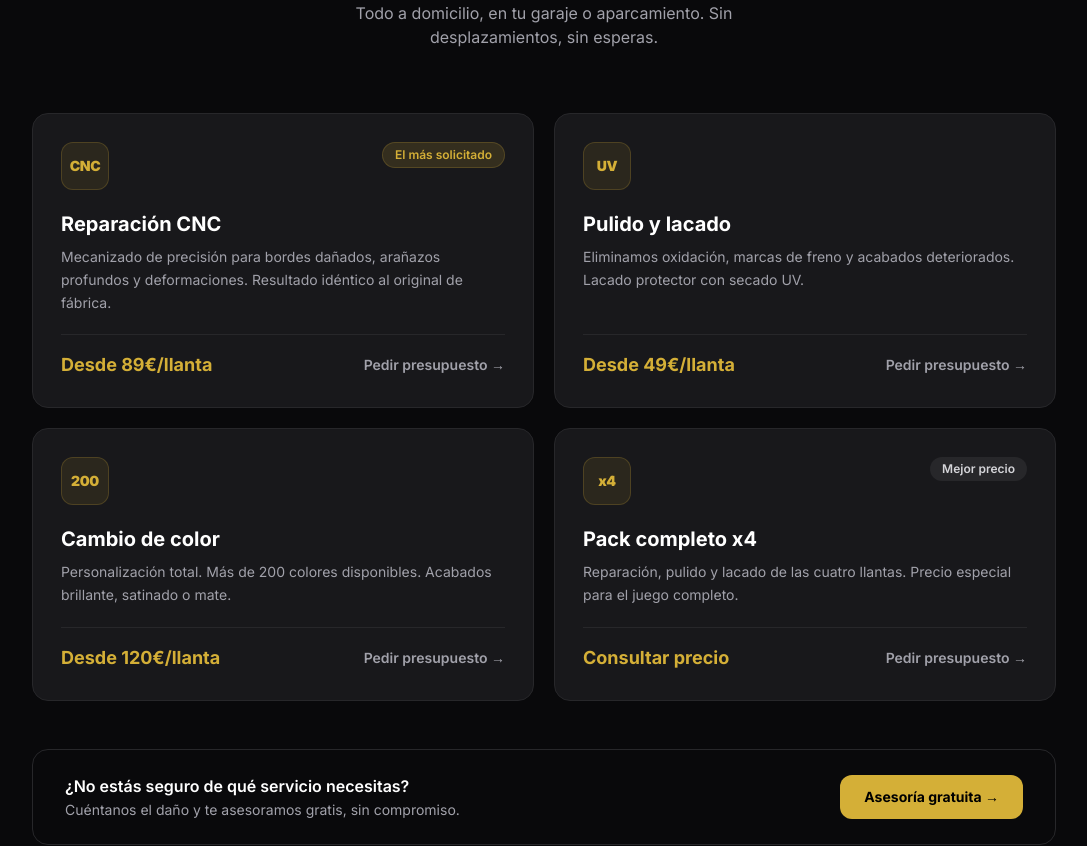
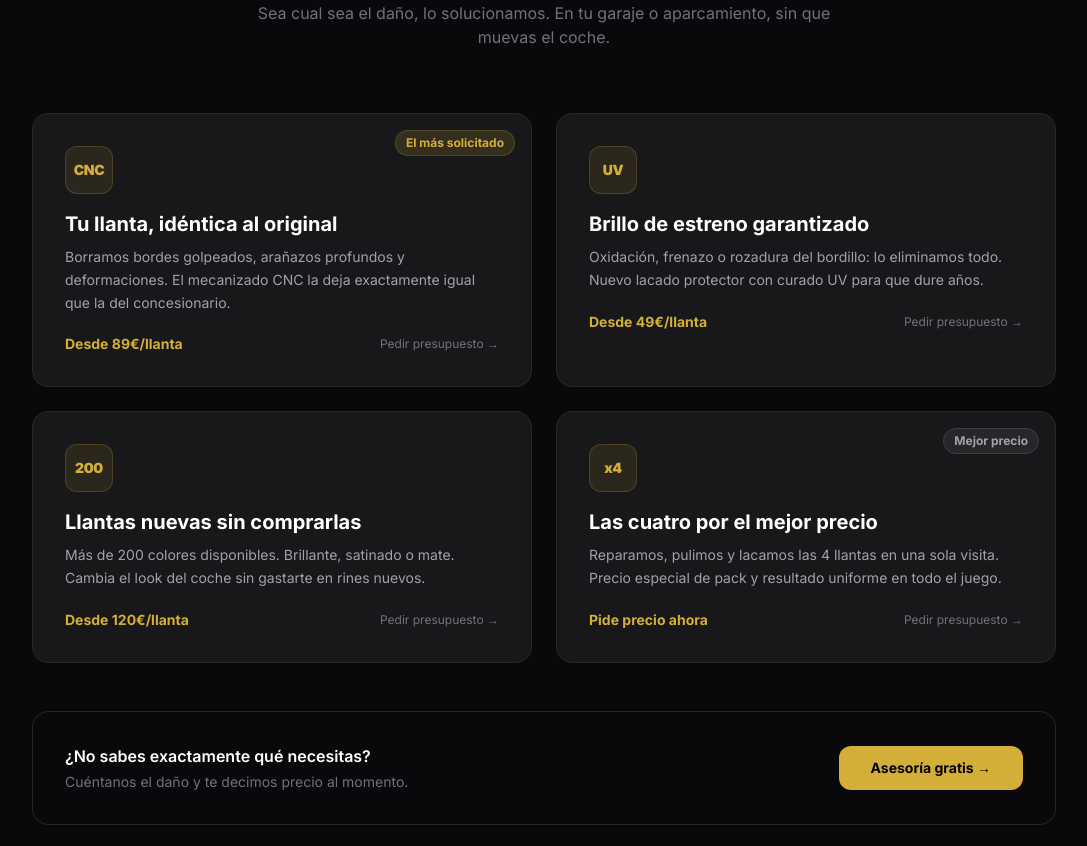
Before and after one commit to Zamule-2022/zamulediamond-web, a Next.js app: page / in a window 1280 px wide. Shown: the part 1080-1926 px from the top of the page, without its empty margins (96-1183 px from the left). Built offline with nearby package versions, Linux system fonts and the light colour scheme.

Commit message:
Update Servicios.jsx

```diff
--- a/src/components/Servicios.jsx
+++ b/src/components/Servicios.jsx
@@ -1,35 +1,31 @@
 const servicios = [
   {
     icono: 'CNC',
-    titulo: 'Reparación CNC',
-    desc: 'Mecanizado de precisión para bordes dañados, arañazos profundos y deformaciones. Resultado idéntico al original de fábrica.',
-    precio: 'Desde 89€/llanta',
-    badge: 'El más solicitado',
-    badgeStyle: 'gold',
+    titulo: 'Tu llanta, id\u00e9ntica al original',
+    desc: 'Borramos bordes golpeados, ara\u00f1azos profundos y deformaciones. El mecanizado CNC la deja exactamente igual que la del concesionario.',
+    precio: 'Desde 89\u20ac/llanta',
+    detalle: 'El m\u00e1s solicitado',
   },
   {
     icono: 'UV',
-    titulo: 'Pulido y lacado',
-    desc: 'Eliminamos oxidación, marcas de freno y acabados deteriorados. Lacado protector con secado UV.',
-    precio: 'Desde 49€/llanta',
-    badge: null,
-    badgeStyle: null,
+    titulo: 'Brillo de estreno garantizado',
+    desc: 'Oxidaci\u00f3n, frenazo o rozadura del bordillo: lo eliminamos todo. Nuevo lacado protector con curado UV para que dure a\u00f1os.',
+    precio: 'Desde 49\u20ac/llanta',
+    detalle: null,
   },
   {
     icono: '200',
-    titulo: 'Cambio de color',
-    desc: 'Personalización total. Más de 200 colores disponibles. Acabados brillante, satinado o mate.',
-    precio: 'Desde 120€/llanta',
-    badge: null,
-    badgeStyle: null,
+    titulo: 'Llantas nuevas sin comprarlas',
+    desc: 'M\u00e1s de 200 colores disponibles. Brillante, satinado o mate. Cambia el look del coche sin gastarte en rines nuevos.',
+    precio: 'Desde 120\u20ac/llanta',
+    detalle: null,
   },
   {
     icono: 'x4',
-    titulo: 'Pack completo x4',
-    desc: 'Reparación, pulido y lacado de las cuatro llantas. Precio especial para el juego completo.',
-    precio: 'Consultar precio',
-    badge: 'Mejor precio',
-    badgeStyle: 'zinc',
+    titulo: 'Las cuatro por el mejor precio',
+    desc: 'Reparamos, pulimos y lacamos las 4 llantas en una sola visita. Precio especial de pack y resultado uniforme en todo el juego.',
+    precio: 'Pide precio ahora',
+    detalle: 'Mejor precio',
   },
 ]
 
@@ -37,73 +33,65 @@ export default function Servicios() {
   return (
     <section id="servicios" className="bg-zinc-950 py-24 px-6">
       <div className="max-w-5xl mx-auto">
-
-        {/* Header */}
         <div className="text-center mb-16">
-          <span className="text-gold-400 text-sm font-semibold tracking-widest uppercase">Nuestros servicios</span>
-          <h2 className="text-4xl font-black text-white mt-3">Qué hacemos por tus llantas</h2>
-          <p className="text-zinc-400 mt-3 max-w-lg mx-auto">
-            Todo a domicilio, en tu garaje o aparcamiento. Sin desplazamientos, sin esperas.
+          <span className="text-gold-400 text-sm font-semibold tracking-widest uppercase">
+            Nuestros servicios
+          </span>
+          <h2 className="text-4xl font-black text-white mt-3">
+            &iquest;Qu&eacute; le pasa a tu llanta?
+          </h2>
+          <p className="text-zinc-500 mt-3 max-w-xl mx-auto">
+            Sea cual sea el da&ntilde;o, lo solucionamos. En tu garaje o aparcamiento, sin que muevas el coche.
           </p>
         </div>
 
-        {/* Cards grid */}
-        <div className="grid grid-cols-1 md:grid-cols-2 gap-5 mb-12">
-          {servicios.map((s, i) => (
+        <div className="grid grid-cols-1 md:grid-cols-2 gap-6">
+          {servicios.map((s) => (
             <div
-              key={i}
-              className="group bg-zinc-900 border border-zinc-800 rounded-2xl p-7 hover:border-gold-400/40 transition-all duration-300 hover:bg-zinc-900/80 flex flex-col gap-5"
+              key={s.titulo}
+              className="relative bg-zinc-900 border border-zinc-800 rounded-2xl p-8 hover:border-gold-400/40 transition-all group"
             >
-              {/* Top row: icon + badge */}
-              <div className="flex items-start justify-between">
-                <div className="w-12 h-12 rounded-xl bg-gold-400/10 border border-gold-400/20 flex items-center justify-center">
-                  <span className="text-gold-400 font-black text-sm tracking-tight">{s.icono}</span>
-                </div>
-                {s.badge && (
-                  <span className={
-                    s.badgeStyle === 'gold'
-                      ? 'bg-gold-400/15 text-gold-400 border border-gold-400/20 text-xs font-semibold px-3 py-1 rounded-full'
-                      : 'bg-zinc-800 text-zinc-300 text-xs font-semibold px-3 py-1 rounded-full'
-                  }>
-                    {s.badge}
-                  </span>
-                )}
+              {s.detalle && (
+                <span className={`absolute top-4 right-4 text-xs font-bold px-2.5 py-1 rounded-full border ${
+                  s.detalle === 'El m\u00e1s solicitado'
+                    ? 'bg-gold-400/15 text-gold-400 border-gold-400/20'
+                    : 'bg-zinc-800 text-zinc-400 border-zinc-700'
+                }`}>
+                  {s.detalle}
+                </span>
+              )}
+              <div className="w-12 h-12 rounded-xl bg-gold-400/10 border border-gold-400/20 flex items-center justify-center mb-4">
+                <span className="text-gold-400 font-black text-sm tracking-tight">{s.icono}</span>
               </div>
-
-              {/* Title + description */}
-              <div>
-                <h3 className="text-white font-bold text-xl mb-2 group-hover:text-gold-400 transition-colors">{s.titulo}</h3>
-                <p className="text-zinc-400 text-sm leading-relaxed">{s.desc}</p>
-              </div>
-
-              {/* Footer: price + CTA */}
-              <div className="flex items-center justify-between mt-auto pt-4 border-t border-zinc-800">
-                <span className="text-gold-400 font-bold text-lg">{s.precio}</span>
+              <h3 className="text-xl font-bold text-white mb-2 group-hover:text-gold-400 transition-colors">
+                {s.titulo}
+              </h3>
+              <p className="text-zinc-400 text-sm leading-relaxed mb-5">{s.desc}</p>
+              <div className="flex items-center justify-between">
+                <span className="text-gold-400 font-bold text-sm">{s.precio}</span>
                 <a
                   href="#contacto"
-                  className="text-sm font-semibold text-zinc-400 hover:text-gold-400 transition-colors"
+                  className="text-xs text-zinc-500 hover:text-gold-400 transition-colors"
                 >
-                  Pedir presupuesto →
+                  Pedir presupuesto &rarr;
                 </a>
               </div>
             </div>
           ))}
         </div>
 
-        {/* Bottom trust strip */}
-        <div className="border border-zinc-800 rounded-2xl px-8 py-6 flex flex-col md:flex-row items-center justify-between gap-4">
+        <div className="mt-12 border border-zinc-800 rounded-2xl p-8 flex flex-col sm:flex-row items-center justify-between gap-4">
           <div>
-            <p className="text-white font-semibold text-base">¿No estás seguro de qué servicio necesitas?</p>
-            <p className="text-zinc-400 text-sm mt-0.5">Cuéntanos el daño y te asesoramos gratis, sin compromiso.</p>
+            <p className="text-white font-semibold">&iquest;No sabes exactamente qu&eacute; necesitas?</p>
+            <p className="text-zinc-500 text-sm mt-1">Cu&eacute;ntanos el da&ntilde;o y te decimos precio al momento.</p>
           </div>
           <a
             href="#contacto"
-            className="shrink-0 bg-gold-400 hover:bg-gold-500 text-black font-bold text-sm px-6 py-3 rounded-xl transition-colors whitespace-nowrap"
+            className="shrink-0 bg-gold-400 text-black font-bold px-8 py-3 rounded-xl hover:bg-gold-500 transition-colors text-sm"
           >
-            Asesoría gratuita →
+            Asesor&iacute;a gratis &rarr;
           </a>
         </div>
-
       </div>
     </section>
   )
```
